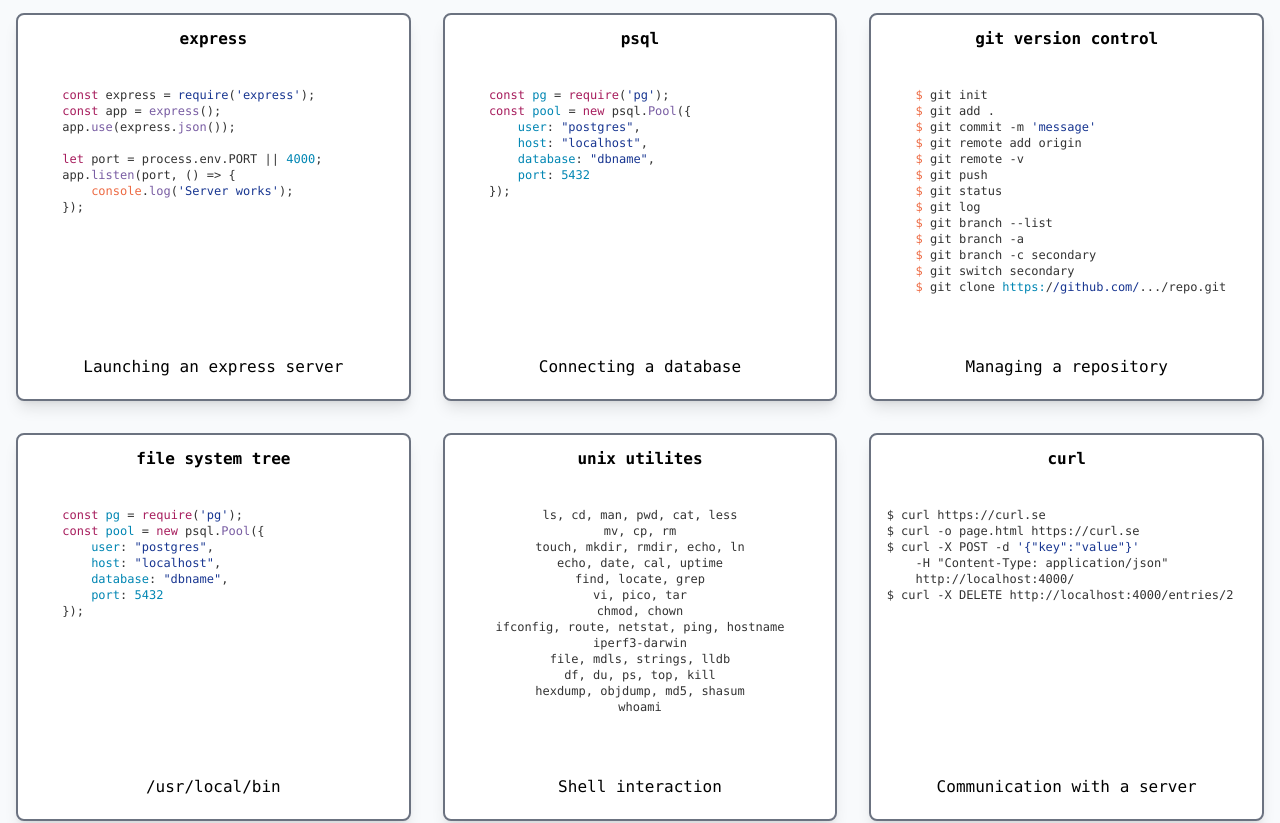
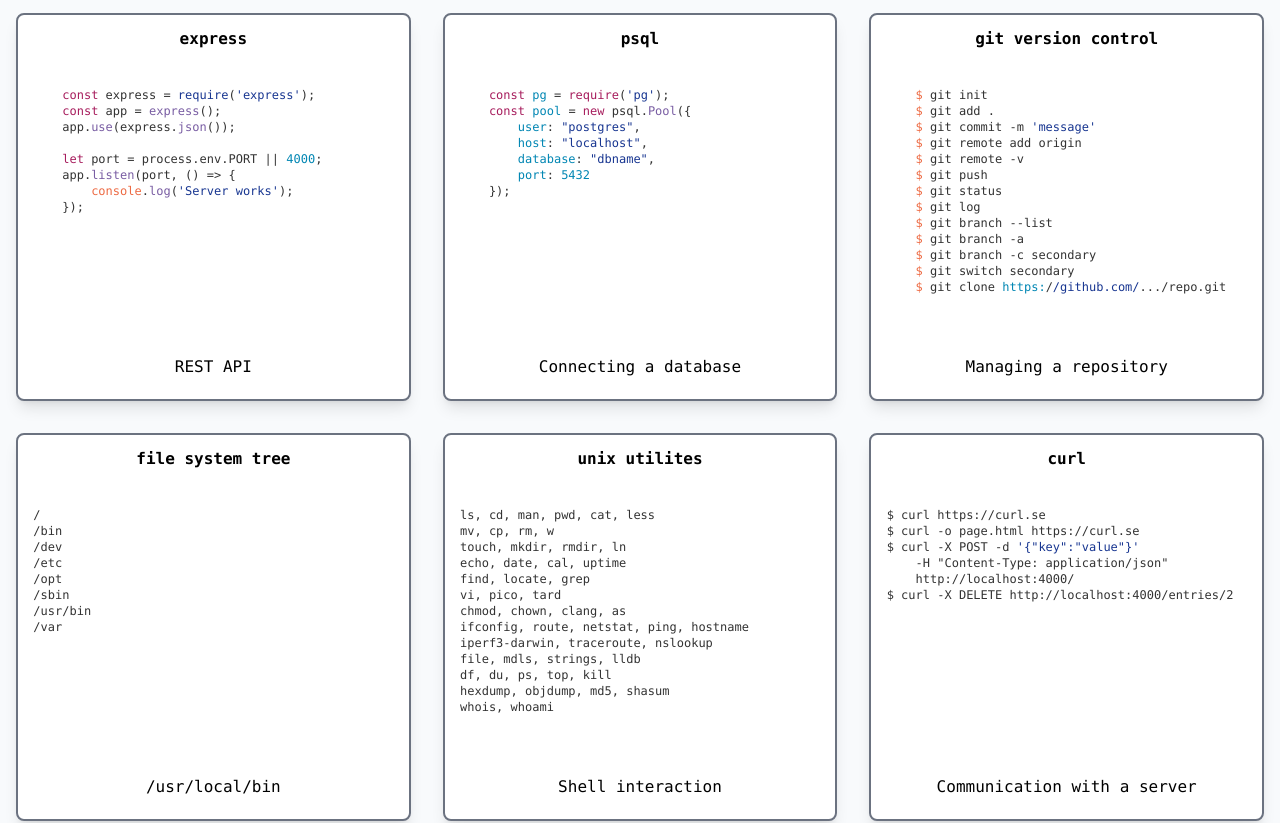
Before and after one commit to airplanemodes/airplane-gh, a website: page index.html in a window 1280 px wide. Shown: the part 143-966 px from the top of the page. Drawn offline with nearby package versions, Linux system fonts and the light colour scheme.

Commit message:
add: npm, unix utilites

```diff
--- a/index.html
+++ b/index.html
@@ -20,31 +20,27 @@
 
     <!-- Syntax highlighting -->
     <script>
-        var cssFile = localStorage.getItem('theme') === 'dark' ? '3024.min.css' : 'github.min.css';
-        var linkElement = document.createElement('link');
-        linkElement.rel = 'stylesheet';
-        linkElement.href = cssFile;
-        document.head.appendChild(linkElement);
+        const cssfile = localStorage.getItem('theme') === 'dark' ? '3024.min.css' : 'github.min.css';
+        let linkelement = document.createElement('link');
+        linkelement.rel = 'stylesheet';
+        linkelement.href = cssfile;
+        document.head.appendChild(linkelement);
     </script>
     <script src="https://cdnjs.cloudflare.com/ajax/libs/highlight.js/11.7.0/highlight.min.js"></script>
+
+    <!-- Tailwind CSS -->
     <script src="https://cdn.tailwindcss.com"></script>
 
     <!-- Light & Dark modes -->
     <script>
-        tailwind.config = {
-            darkMode: 'class',
-        }
+        tailwind.config = { darkMode: 'class' }
         if (localStorage.theme === 'dark' || (!('theme' in localStorage) && window.matchMedia('(prefers-color-scheme: dark)').matches))
-        {
-            document.documentElement.classList.add('dark')
-        }
+            document.documentElement.classList.add('dark');
         else
-        {
-            document.documentElement.classList.remove('dark')
-        }
+            document.documentElement.classList.remove('dark');
 
-        function toggle() {
-            localStorage.theme == 'light' ? localStorage.theme = 'dark' : localStorage.theme = 'light';
+        const toggle = () => {
+            localStorage.theme === 'light' ? localStorage.theme = 'dark' : localStorage.theme = 'light';
             window.location.reload();
         }
     </script>
@@ -52,11 +48,11 @@
 <body class="font-mono bg-slate-50 dark:bg-black text-black dark:text-green-700">
     <header class="flex items-center shadow-lg">
         <h1 class="mr-auto text-3xl p-5 dark:text-green-500">Airplane Modes</h1>
-        <button onclick="toggle()" class="bg-neutral-950 dark:bg-green-800
-                                          text-white dark:text-black
-                                          hover:bg-neutral-700 dark:hover:bg-green-700
-                                          py-2 px-4 rounded">
-            Toggle
+        <button onclick="toggle()"
+                class="bg-neutral-950 dark:bg-green-800
+                      text-white dark:text-black
+                      hover:bg-neutral-700 dark:hover:bg-green-700
+                      py-2 px-4 rounded">Toggle
         </button>
         <nav>
             <ul class="pr-2">
@@ -84,7 +80,7 @@
     <p class="p-5">Hi there. My digital sketchbook.</p>
     <main class="grid m-4 gap-8 grid-cols-3">
 
-<!-- 1 -->
+<!-- express -->
 <div class="bg-white dark:bg-black rounded-lg pt-3 pb-3
             min-h-320 border-2 border-gray-500 dark:border-green-700
             shadow-lg transition-all duration-200
@@ -102,10 +98,10 @@
     });
 </code></pre>
 </div>
-<p class="text-center pt-2 mb-2">Launching an express server</p>
+<p class="text-center pt-2 mb-2">REST API</p>
 </div>
 
-<!-- 2 -->
+<!-- psql -->
 <div class="bg-white dark:bg-black rounded-lg pt-3 pb-3
             min-h-320 border-2 border-gray-500 dark:border-green-700
             shadow-lg transition-all duration-200
@@ -125,7 +121,7 @@
 <p class="text-center pt-2 mb-2">Connecting a database</p>
 </div>
 
-<!-- 3 -->
+<!-- git version control -->
 <div class="bg-white dark:bg-black rounded-lg pt-3 pb-3
             min-h-320 border-2 border-gray-500 dark:border-green-700
             shadow-lg transition-all duration-200
@@ -151,53 +147,54 @@
 <p class="text-center pt-2 mb-2">Managing a repository</p>
 </div>
 
-<!-- 4 -->
+<!-- file system tree -->
 <div class="bg-white dark:bg-black rounded-lg pt-3 pb-3
             min-h-320 border-2 border-gray-500 dark:border-green-700
             shadow-lg transition-all duration-200
             hover:bg-neutral-200 dark:hover:bg-green-950">
 <h2 class="text-center text-base pb-2  font-bold dark:text-green-600">file system tree</h2>
 <div class="mx-auto h-72 w-96 text-xs">
-<pre><code>
-    const pg = require('pg');
-    const pool = new psql.Pool({
-        user: "postgres",
-        host: "localhost",
-        database: "dbname",
-        port: 5432
-    });
+<pre><code class="language-plaintext">
+/
+/bin
+/dev
+/etc
+/opt
+/sbin
+/usr/bin
+/var
 </code></pre>
 </div>
 <p class="text-center pt-2 mb-2">/usr/local/bin</p>
 </div>
 
-<!-- 5 -->
+<!-- unix utilites -->
 <div class="bg-white dark:bg-black rounded-lg pt-3 pb-3
             min-h-320 border-2 border-gray-500 dark:border-green-700
             shadow-lg transition-all duration-200
             hover:bg-neutral-200 dark:hover:bg-green-950">
 <h2 class="text-center text-base pb-2  font-bold dark:text-green-600">unix utilites</h2>
 <div class="mx-auto h-72 w-96 text-xs">
-<pre><code class="language-plaintext text-center">
+<pre><code class="language-plaintext">
 ls, cd, man, pwd, cat, less
-mv, cp, rm
-touch, mkdir, rmdir, echo, ln
+mv, cp, rm, w
+touch, mkdir, rmdir, ln
 echo, date, cal, uptime
 find, locate, grep
-vi, pico, tar
-chmod, chown
+vi, pico, tard
+chmod, chown, clang, as
 ifconfig, route, netstat, ping, hostname
-iperf3-darwin
+iperf3-darwin, traceroute, nslookup
 file, mdls, strings, lldb
 df, du, ps, top, kill
 hexdump, objdump, md5, shasum
-whoami
+whois, whoami
 </code></pre>
 </div>
 <p class="text-center pt-2 mb-2">Shell interaction</p>
 </div>
 
-<!-- 6 -->
+<!-- curl -->
 <div class="bg-white dark:bg-black rounded-lg pt-3 pb-3
             min-h-320 border-2 border-gray-500 dark:border-green-700
             shadow-lg transition-all duration-200
@@ -216,7 +213,7 @@
 <p class="text-center pt-2 mb-2">Communication with a server</p>
 </div>
 
-<!-- 7 -->
+<!-- access control -->
 <div class="bg-white dark:bg-black rounded-lg pt-3 pb-3
             min-h-320 border-2 border-gray-500 dark:border-green-700
             shadow-lg transition-all duration-200
@@ -236,7 +233,7 @@
 <p class="text-center pt-2 mb-2">Managing permissions</p>
 </div>
 
-<!-- 8 -->
+<!-- archives -->
 <div class="bg-white dark:bg-black rounded-lg pt-3 pb-3
             min-h-320 border-2 border-gray-500 dark:border-green-700
             shadow-lg transition-all duration-200
@@ -256,7 +253,7 @@
 <p class="text-center pt-2 mb-2">Archiving and compression</p>
 </div>
 
-<!-- 9 -->
+<!-- networks -->
 <div class="bg-white dark:bg-black rounded-lg pt-3 pb-3
             min-h-320 border-2 border-gray-500 dark:border-green-700
             shadow-lg transition-all duration-200
@@ -277,7 +274,7 @@
 <p class="text-center pt-2 mb-2">Data transmission</p>
 </div>
 
-<!-- 10 -->
+<!-- sql -->
 <div class="bg-white dark:bg-black rounded-lg pt-3 pb-3
             min-h-320 border-2 border-gray-500 dark:border-green-700
             shadow-lg transition-all duration-200
@@ -303,7 +300,7 @@
 <p class="text-center pt-2 mb-2">Database queries</p>
 </div>
 
-<!-- 11 -->
+<!-- apache http server -->
 <div class="bg-white dark:bg-black rounded-lg pt-3 pb-3
             min-h-320 border-2 border-gray-500 dark:border-green-700
             shadow-lg transition-all duration-200
@@ -329,7 +326,7 @@
 <p class="text-center pt-2 mb-2">WWW grow initiator</p>
 </div>
 
-<!-- 12 -->
+<!-- php -->
 <div class="bg-white dark:bg-black rounded-lg pt-3 pb-3
             min-h-320 border-2 border-gray-500 dark:border-green-700
             shadow-lg transition-all duration-200
@@ -351,7 +348,7 @@
 <p class="text-center pt-2 mb-2">Server-side scripting</p>
 </div>
 
-<!-- 13 -->
+<!-- search -->
 <div class="bg-white dark:bg-black rounded-lg pt-3 pb-3
             min-h-320 border-2 border-gray-500 dark:border-green-700
             shadow-lg transition-all duration-200
@@ -372,7 +369,7 @@
 <p class="text-center pt-2 mb-2">Locating</p>
 </div>
 
-<!-- 14 -->
+<!-- environmental -->
 <div class="bg-white dark:bg-black rounded-lg pt-3 pb-3
             min-h-320 border-2 border-gray-500 dark:border-green-700
             shadow-lg transition-all duration-200
@@ -395,7 +392,7 @@
 <p class="text-center pt-2 mb-2">echo $PATH</p>
 </div>
 
-<!-- 15 -->
+<!-- vim -->
 <div class="bg-white dark:bg-black rounded-lg pt-3 pb-3
             min-h-320 border-2 border-gray-500 dark:border-green-700
             shadow-lg transition-all duration-200
@@ -417,7 +414,30 @@
 <p class="text-center pt-2 mb-2">Text editing in non-GUI environments</p>
 </div>
 
-<!-- 16 -->
+<!-- homebrew -->
+
+<!-- npm -->
+<div class="bg-white dark:bg-black rounded-lg pt-3 pb-3
+            min-h-320 border-2 border-gray-500 dark:border-green-700
+            shadow-lg transition-all duration-200
+            hover:bg-neutral-200 dark:hover:bg-green-950">
+<h2 class="text-center text-base pb-2  font-bold dark:text-green-600">npm</h2>
+<div class="mx-auto h-72 w-96 text-xs">
+<pre><code>
+$ npm help
+$ npm init
+$ npm -l
+$ npm ll
+$ npm view &lt;pkg&gt;
+$ npm install &lt;pkg&gt; -D
+$ npm outdated
+$ npm ping
+</code></pre>
+</div>
+<p class="text-center pt-2 mb-2">node package manager</p>
+</div>
+
+<!-- python -->
 <div class="bg-white dark:bg-black rounded-lg pt-3 pb-3
             min-h-320 border-2 border-gray-500 dark:border-green-700
             shadow-lg transition-all duration-200
@@ -437,7 +457,9 @@
 <p class="text-center pt-2 mb-2">Interpreted alternative</p>
 </div>
 
-<!-- 17 -->
+<!-- pip -->
+
+<!-- third party utilites -->
 <div class="bg-white dark:bg-black rounded-lg pt-3 pb-3
             min-h-320 border-2 border-gray-500 dark:border-green-700
             shadow-lg transition-all duration-200
@@ -458,7 +480,7 @@
 <p class="text-center pt-2 mb-2">Extension</p>
 </div>
 
-<!-- 18 -->
+<!-- c -->
 <div class="bg-white dark:bg-black rounded-lg pt-3 pb-3
             min-h-320 border-2 border-gray-500 dark:border-green-700
             shadow-lg transition-all duration-200
@@ -484,7 +506,7 @@
 <p class="text-center pt-2 mb-2">Behind the operating system</p>
 </div>
 
-<!-- 19 -->
+<!-- c++ -->
 <div class="bg-white dark:bg-black rounded-lg pt-3 pb-3
             min-h-320 border-2 border-gray-500 dark:border-green-700
             shadow-lg transition-all duration-200
@@ -505,7 +527,7 @@
 <p class="text-center pt-2 mb-2">Desktop applications</p>
 </div>
 
-<!-- 20 -->
+<!-- virtualization -->
 <div class="bg-white dark:bg-black rounded-lg pt-3 pb-3
             min-h-320 border-2 border-gray-500 dark:border-green-700
             shadow-lg transition-all duration-200
@@ -522,7 +544,7 @@
 <p class="text-center pt-2 mb-2">Cross-platform testing</p>
 </div>
 
-<!-- 21 -->
+<!-- react router -->
 <div class="bg-white dark:bg-black rounded-lg pt-3 pb-3
             min-h-320 border-2 border-gray-500 dark:border-green-700
             shadow-lg transition-all duration-200
@@ -549,7 +571,7 @@
 <p class="text-center pt-2 mb-2">Client-side routing</p>
 </div>
 
-<!-- 22 -->
+<!-- docs -->
 <div class="bg-white dark:bg-black rounded-lg pt-3 pb-3
             min-h-320 border-2 border-gray-500 dark:border-green-700
             shadow-lg transition-all duration-200
@@ -564,7 +586,7 @@
 <p class="text-center pt-2 mb-2">Tech sheets</p>
 </div>
 
-<!-- 23 -->
+<!-- licenses -->
 <div class="bg-white dark:bg-black rounded-lg pt-3 pb-3
             min-h-320 border-2 border-gray-500 dark:border-green-700
             shadow-lg transition-all duration-200
@@ -583,7 +605,7 @@
 <p class="text-center pt-2 mb-2">Applying a license</p>
 </div>
 
-<!-- 24 -->
+<!-- user agreements -->
 <div class="bg-white dark:bg-black rounded-lg pt-3 pb-3
             min-h-320 border-2 border-gray-500 dark:border-green-700
             shadow-lg transition-all duration-200
```
